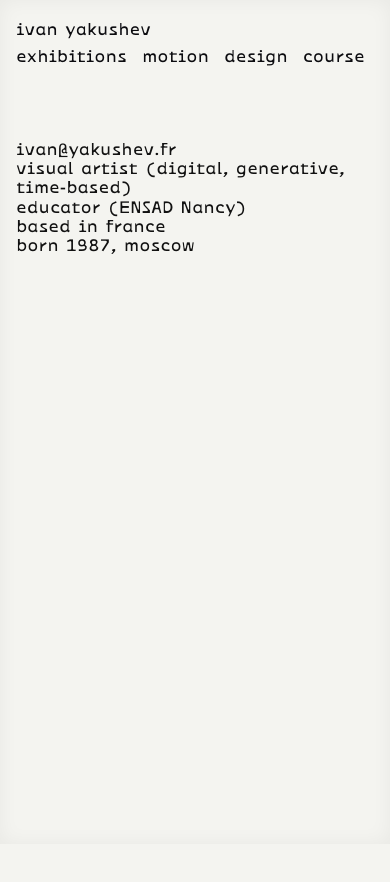
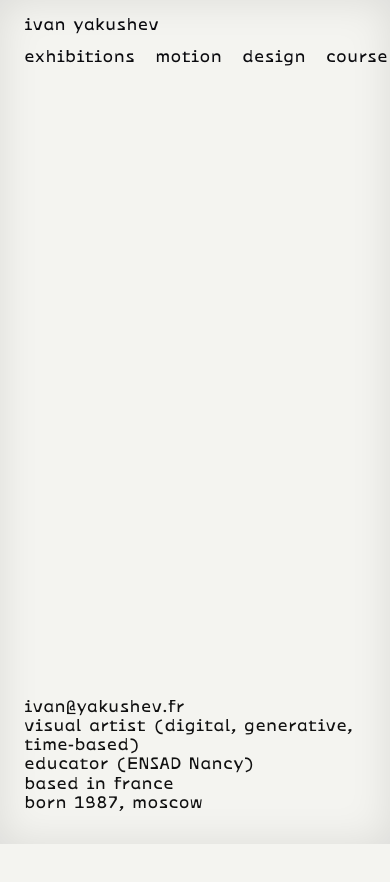
Before and after one commit to jnxmx/portfolio, a plain HTML site: page index.html in a window 390 px wide. Drawn offline with Linux system fonts and the light colour scheme.

Commit message:
Fix mobile bugs: bio positioning, menu blur removal, and horizontal alignment

```diff
--- a/styles.css
+++ b/styles.css
@@ -197,53 +197,66 @@ body.cinematic-mode .gallery video:not(.video-playing) {
 /* Mobile Optimizations */
 @media (max-width: 768px) {
     :root {
-        --font-size: 16px; /* Smaller font for mobile */
+        --font-size: 16px;
     }
 
-    body {
-        /* Atmospheric frame adjustment for mobile */
-        cursor: default;
-    }
-
-    body::after {
-        box-shadow: inset 0 0 20px rgba(0,0,0,0.05); /* Lighter/smaller frame */
+    html, body {
+        overflow-x: hidden; /* Prevent horizontal scroll */
     }
 
     .top-bar {
-        padding: 20px 1rem;
+        padding: 15px 1.5rem;
         flex-direction: column;
         align-items: flex-start;
-        gap: 10px;
+        gap: 15px;
     }
 
     .top-menu {
-        flex-wrap: wrap;
-        gap: 10px 15px;
+        gap: 10px 20px;
+    }
+
+    .top-menu a.active {
+        filter: none !important; /* Remove blur from active section name */
+        text-decoration: underline;
     }
 
     .container {
-        padding: 120px 0; /* Remove side margins */
+        padding: 80px 0; /* Tighten top/bottom padding */
     }
 
     .page {
-        padding: 0 1rem; /* Add small padding for text content like bio */
+        padding: 0;
+        width: 100%;
+    }
+
+    #home.page {
+        padding: 0 1.5rem;
+        height: calc(100vh - 80px); /* Ensure home section spans viewport for bio positioning */
+        position: relative;
     }
 
     .gallery {
-        padding: 30vh 0; /* Huge vertical padding to allow first/last items to center */
-        gap: 10vh;
+        padding: 35vh 0;
+        gap: 12vh;
         width: 100%;
+        display: flex;
+        flex-direction: column;
+        align-items: center;
     }
 
     .gallery img, .gallery video {
-        max-height: 70vh; /* Slightly smaller to ensure fit on small screens */
-        width: 100vw;
-        max-width: 100vw;
+        max-height: 70vh;
+        width: 100%; /* Use 100% of container, not 100vw to avoid scrollbar shift */
+        max-width: 100%;
         object-fit: contain;
+        margin: 0;
     }
 
     .bio {
-        position: relative; /* Static positioning better for mobile bio flow */
-        margin-top: 20px;
+        position: absolute;
+        bottom: 2rem;
+        left: 1.5rem;
+        max-width: calc(100% - 3rem);
+        margin: 0;
     }
 }
```
